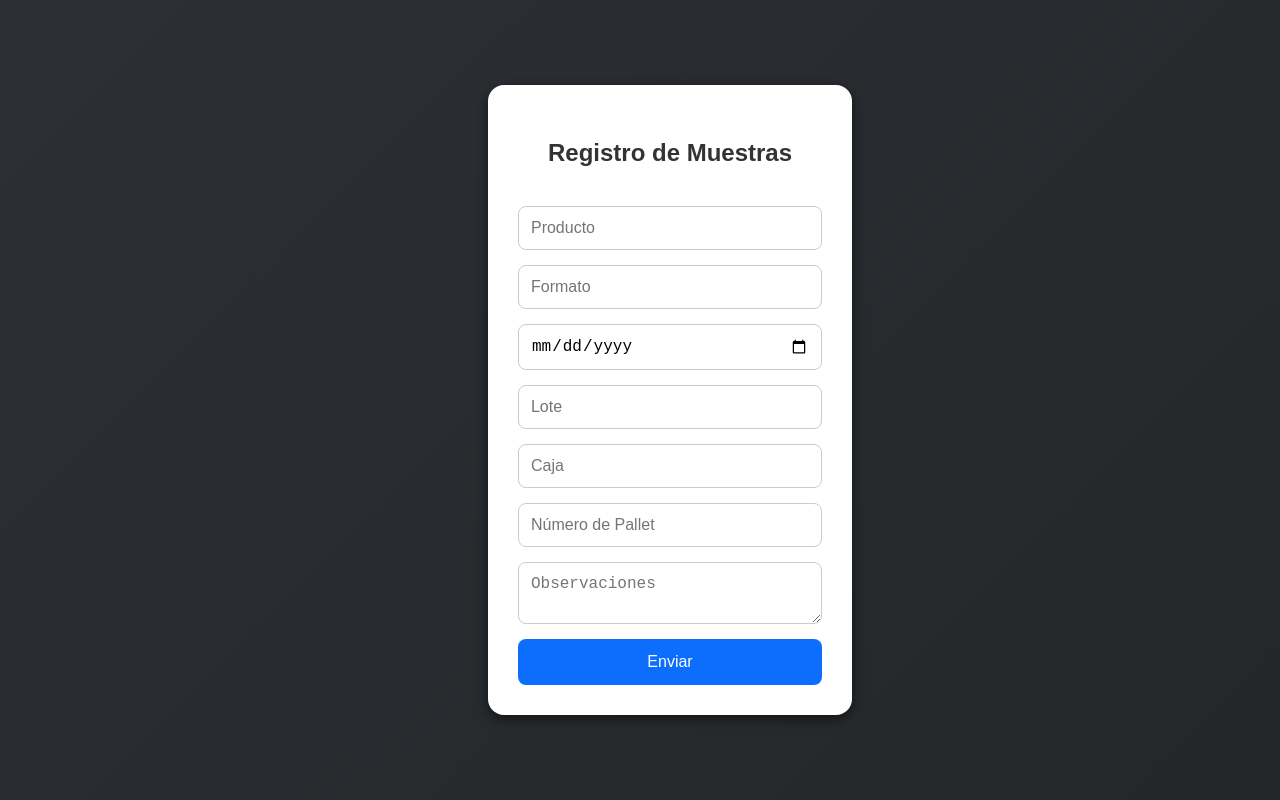
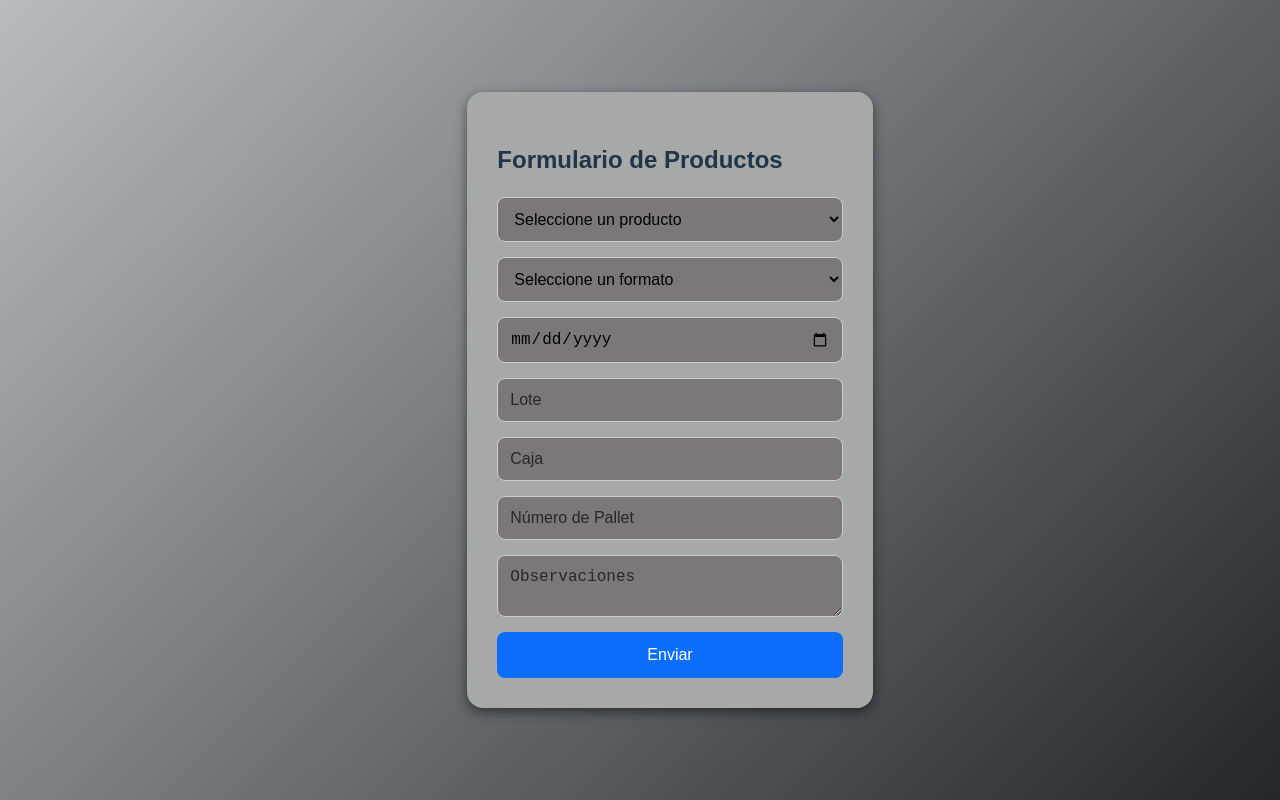
Before and after one commit to leoptr22/contra-muestras, a React (Vite) app: page / in a window 1280 px wide. Built offline with nearby package versions, Linux system fonts and the light colour scheme.

Commit message:
funcionamiento total

```diff
--- a/src/Contra_muestras.jsx
+++ b/src/Contra_muestras.jsx
@@ -1,99 +1,127 @@
+
 import { useState } from "react";
 import './Contramuestras.css';
-
 export default function FormularioMuestras() {
   const [formulario, setFormulario] = useState({
-    Producto: "",
-    Formato: "",
-    FechaEnvasado: "",
-    Lote: "",
-    Caja: "",
-    NumeroPallet: "",
-    Observaciones: ""
+    Producto: '',
+    Formato: '',
+    FechaEnvasado: '',
+    Lote: '',
+    Caja: '',
+    NumeroPallet: '',
+    Observaciones: '',
   });
 
-  const [mensaje, setMensaje] = useState("");
+  const [mensaje, setMensaje] = useState('');
+
+  const productos = [
+    "REDUCTOR DE PH",
+    "ELEVADOR DE PH",
+    "FC CLARIFICADOR",
+    "CLARIFICADOR PLUS",
+    "CLARIFICADOR CLASICO",
+    "FRESHCLOR ALGUICIDA",
+    "ALGUICIDA MANTENIMIENTO",
+    "ALGUICIDA CHOQUE",
+    "PILETIN",
+    "DRAX HORNOS",
+    "SUN LAVAVAJILLAS",
+    "DRASTIK"
+  ];
+
+  const formatos = [
+    "1 LITRO",
+    "5 LITROS",
+    "10 LITROS",
+    "450 CC",
+    "500 CC",
+    "1 KG"
+  ];
 
   const handleChange = (e) => {
-    const { name, value } = e.target;
-    setFormulario(prev => ({
-      ...prev,
-      [name]: value
-    }));
+    setFormulario({
+      ...formulario,
+      [e.target.name]: e.target.value
+    });
   };
 
-  const handleSubmit = async (e) => {
+  const handleSubmit = (e) => {
     e.preventDefault();
-
-    try {
-      const response = await fetch('https://script.google.com/macros/s/AKfycbz_h9AAOp-_m2sJTT9gAVq9CME-5QIUboHqk-vWrZkGiWMRaSSjrI4t014Tbyv3wmqn/exec', {
-        method: 'POST',
-        headers: {
-          'Content-Type': 'application/x-www-form-urlencoded',
-        },
-        body: new URLSearchParams(formulario),
-      });
-
-      const data = await response.json();
-      console.log('Respuesta del servidor:', data);
-
-      setMensaje("Producto cargado con éxito");
-
-      setFormulario({
-        Producto: "",
-        Formato: "",
-        FechaEnvasado: "",
-        Lote: "",
-        Caja: "",
-        NumeroPallet: "",
-        Observaciones: ""
-      });
-
-    } catch (error) {
-      console.error('Error al enviar el formulario:', error);
-    }
+    // Acá enviarías los datos
+    setMensaje('¡Formulario enviado con éxito!');
+    setFormulario({
+      Producto: '',
+      Formato: '',
+      FechaEnvasado: '',
+      Lote: '',
+      Caja: '',
+      NumeroPallet: '',
+      Observaciones: '',
+    });
   };
 
   return (
     <div className="formulario">
-      <form className="form-grid" onSubmit={handleSubmit}>
-        <h2>Registro de Muestras</h2>
+      <h2 className="titulo">Formulario de Productos</h2>
+      <form onSubmit={handleSubmit} className="form-grid">
 
-        <input
+        {/* Producto - ahora desplegable */}
+        <select
           className="input"
-          type="text"
+
           name="Producto"
-          placeholder="Producto"
           value={formulario.Producto}
           onChange={handleChange}
           required
-        />
-        <input
+        >
+          <option value="">Seleccione un producto</option>
+          {productos.map((producto, index) => (
+            <option key={index} value={producto}>
+              {producto}
+            </option>
+          ))}
+        </select>
+
+        {/* Formato - ahora desplegable */}
+        <select
           className="input"
-          type="text"
           name="Formato"
-          placeholder="Formato"
           value={formulario.Formato}
           onChange={handleChange}
           required
-        />
+        >
+          <option value="" >Seleccione un formato</option>
+          {formatos.map((formato, index) => (
+            <option key={index} value={formato}>
+              {formato}
+            </option>
+          ))}
+        </select>
+
+        {/* Fecha Envasado */}
         <input
           className="input"
           type="date"
+          placeholder="Fecha de envasado"
           name="FechaEnvasado"
           value={formulario.FechaEnvasado}
           onChange={handleChange}
           required
         />
+
+        {/* Lote */}
         <input
           className="input"
           type="text"
           name="Lote"
+
           placeholder="Lote"
           value={formulario.Lote}
           onChange={handleChange}
           required
         />
+
+        {/* Caja */}
         <input
           className="input"
           type="text"
@@ -103,6 +131,8 @@ export default function FormularioMuestras() {
           onChange={handleChange}
           required
         />
+
+        {/* Número de Pallet */}
         <input
           className="input"
           type="text"
@@ -112,6 +142,8 @@ export default function FormularioMuestras() {
           onChange={handleChange}
           required
         />
+
+        {/* Observaciones */}
         <textarea
           className="textarea"
           name="Observaciones"
@@ -120,10 +152,12 @@ export default function FormularioMuestras() {
           onChange={handleChange}
         />
 
+        {/* Botón Enviar */}
         <button type="submit" className="submit-btn">Enviar</button>
 
-        {mensaje && <div className="success-message">{mensaje}</div>}
       </form>
+
+      {mensaje && <div className="success-message">{mensaje}</div>}
     </div>
   );
 }
--- a/src/Contramuestras.css
+++ b/src/Contramuestras.css
@@ -6,15 +6,20 @@ body {
     display: flex;
     justify-content: center;
     align-items: center;
-    background: linear-gradient(135deg, #2c2f33, #23272a);
+    background: linear-gradient(135deg, #b8bbc0, #23272a);
     font-family: 'Arial', sans-serif;
+}
+
+/* Placeholder gris oscuro */
+.input::placeholder, .textarea::placeholder {
+    color: #292727; /* Gris oscuro */
 }
 
 /* Contenedor del formulario */
 .formulario {
     width: 100%;
     max-width: 400px;
-    background: #ffffff;
+    background: #a6a9a7;
     padding: 30px;
     border-radius: 16px;
     box-shadow: 0px 4px 12px rgba(0, 0, 0, 0.5);
@@ -32,20 +37,22 @@ body {
     margin-bottom: 20px;
     font-size: 24px;
     text-align: center;
-    color: #333;
+    color: #c5bebe;
 }
 
-  /* Inputs y textarea */
-  .input, .textarea {
+/* Inputs, textarea y select */
+.input, .textarea, select {
     padding: 12px;
     border: 1px solid #ccc;
     border-radius: 8px;
     font-size: 16px;
     width: 100%;
     box-sizing: border-box;
+    background-color: rgb(125, 120, 120);
+    color: black;
 }
 
-  .input:focus, .textarea:focus {
+.input:focus, .textarea:focus, select:focus {
     border-color: #0d6efd;
     outline: none;
 }
```
Lines whose indentation alone changed are shown as unchanged.
